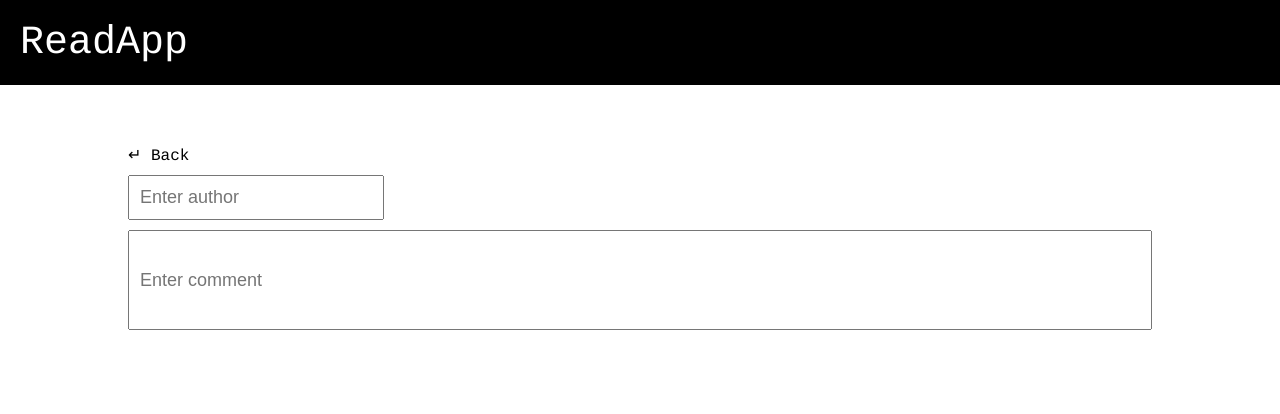
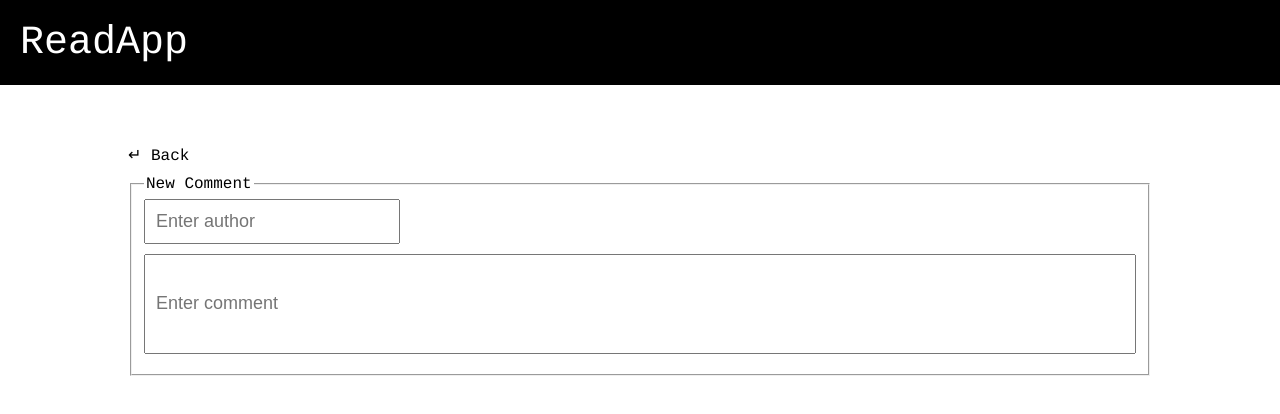
Before and after one commit to fxisco/reactnd-project-readable, a React (Create React App) app: page /1/1 in a window 1280 px wide. Shown: the top 414 px of the page. Built offline with nearby package versions, Linux system fonts and the light colour scheme; no server answers.

Commit message:
feat: delete post

```diff
--- a/src/components/Post.js
+++ b/src/components/Post.js
@@ -12,6 +12,7 @@ const Post = ({
     id,
     isEditing = false,
     showEdit = false,
+    onDelete = () => {},
     onEdit = () => {},
     onSave = () => {},
     onChange = () => {},
@@ -27,7 +28,7 @@ const Post = ({
                 <div className="right">
                     {isEditing && <button className="action action-save" onClick={onSave}>&#10004;</button>}
                     {!isEditing && <button className="action action-edit" onClick={onEdit}>&#x270E;</button>}
-                    {!isEditing && <button className="action action-delete" onClick={() => {}}>X</button>}
+                    {!isEditing && <button className="action action-delete" onClick={onDelete}>X</button>}
                 </div>}
             <Link
                 to={`/${category}/${id}`}
--- a/src/components/PostDetail.js
+++ b/src/components/PostDetail.js
@@ -32,6 +32,7 @@ class PostDetail extends Component {
         this.onCommentEditSave = this.onCommentEditSave.bind(this);
         this.onPostEdit = this.onPostEdit.bind(this);
         this.onPostSave = this.onPostSave.bind(this);
+        this.onPostDelete = this.onPostDelete.bind(this);
         this.onPostChange = this.onPostChange.bind(this);
         this.onPostVote = this.onPostVote.bind(this);
         this.onCommentVote = this.onCommentVote.bind(this);
@@ -49,8 +50,10 @@ class PostDetail extends Component {
         }
     }
 
-    onDeleteComment(id) {
-        this.props.deletePostComment(id);
+    onDeleteComment(commentId) {
+        const { post } = this.props;
+
+        this.props.deletePostComment(post.id, commentId);
     }
 
     onEditComment(id) {
@@ -83,13 +86,12 @@ class PostDetail extends Component {
             parentId: this.props.match.params.id,
         });
 
-        this.onCommentEditSave();
+        this.onCommentEditReset();
     }
 
     onCommentEditSave() {
         const { comments } = this.props;
         const { comment, currentCommentId } = this.state;
-        const currentComment = Object.values(comments).find(item => item.id === currentCommentId);
         const commentUpdate = {
             body: comment,
             timestamp: Date.now(),
@@ -142,6 +144,10 @@ class PostDetail extends Component {
         this.props.voteComment(id, type);
     }
 
+    onPostDelete(id) {
+        this.props.deletePost(id);
+    }
+
     render() {
         const {
             author,
@@ -151,10 +157,18 @@ class PostDetail extends Component {
             isEditingPost
         } = this.state;
 
-        const { comments, post } = this.props;
+        const { comments, match, post } = this.props;
 
         return (
             <div className="container">
+                {post && post.deleted ?
+                    <div>
+                        <h1>Comment deleted</h1>
+                        <p>
+                            <Link to={`/${match.params.category}`} className="back-button">↵ Back</Link>
+                        </p>
+                    </div> :
+                    <div>
                         <div className="row">
                             <Link to={post ? `/${post.category}` : '/'} className="back-button">↵ Back</Link>
                         </div>
@@ -162,6 +176,7 @@ class PostDetail extends Component {
                             <Post {...post}
                                 currentText={currentPostText}
                                 onChange={this.onPostChange}
+                                onDelete={this.onPostDelete.bind(null, post.id)}
                                 onEdit={this.onPostEdit}
                                 onSave={this.onPostSave}
                                 isEditing={isEditingPost}
@@ -171,7 +186,9 @@ class PostDetail extends Component {
                             />
                         }
                         <div className="row">
-                    <input className="comment-author" name="author" onChange={this.onTextChange} value={author} placeholder="Enter author" />
+                            <fieldset>
+                                <legend>{isEditingComment ? 'Edit': 'New'} Comment</legend>
+                                <input className="comment-author" name="author" onChange={this.onTextChange} value={author} placeholder="Enter author" readOnly={isEditingComment} disabled={isEditingComment} />
                                 <input className="comment-input" name="comment" onChange={this.onTextChange} value={comment} placeholder="Enter comment" />
                                 <div className="comment-form-submit">
                                     {isEditingComment && comment &&
@@ -182,6 +199,7 @@ class PostDetail extends Component {
                                     }
                                     {!isEditingComment && author && comment && <button className="comment-submit" onClick={this.onCommentSubmit}>Submit</button>}
                                 </div>
+                            </fieldset>
                         </div>
                         {comments && Object.keys(comments).length > 0 &&
                             <div className="row">
@@ -194,6 +212,8 @@ class PostDetail extends Component {
                                     onEditComment={this.onEditComment}
                                     onVote={this.onCommentVote}
                                 />
+                            </div>
+                        }
                     </div>
                 }
             </div>
--- a/src/components/Posts.js
+++ b/src/components/Posts.js
@@ -19,6 +19,11 @@ const Posts = ({
 
                     return !category || post.category === category;
                 })
+                .filter((id) => {
+                    const post = posts[id];
+
+                    return !post.deleted;
+                })
                 .map((id) => {
                 const post = posts[id];
 
--- a/src/constants/actions.js
+++ b/src/constants/actions.js
@@ -9,6 +9,7 @@ export const mainActions = {
 
 export const postActions = {
     DELETE_POST_SUCCESS: 'DELETE_POST_SUCCESS',
+    DELETE_POST_COMMENT_SUCCESS: 'DELETE_POST_COMMENT_SUCCESS',
     FETCH_POST_SUCCESS: 'FETCH_POST_SUCCESS',
     FETCH_POST_COMMENTS_SUCCESS: 'FETCH_POST_COMMENTS_SUCCESS',
     FETCH_POSTS_SUCCESS: 'FETCH_POSTS_SUCCESS',
--- a/src/helpers/api.js
+++ b/src/helpers/api.js
@@ -77,3 +77,7 @@ export const saveComment = (id, update) => {
 export const putPost = (id, post = {}) => {
     return fetchURL(`${API_URL}/posts/${id}`, { method: PUT, body:{ ...post }});
 };
+
+export const removePost = (id) => {
+    return fetchURL(`${API_URL}/posts/${id}`, { method: DELETE });
+};
--- a/src/reducers/main.js
+++ b/src/reducers/main.js
@@ -6,7 +6,6 @@ const initialState = {
     selectedCategoryIndex: UNDEFINED_CATEGORY,
     posts: {},
     loadingText: 'Loading',
-    postsComments: {}
 };
 
 const main = (state = initialState, action) => {
@@ -53,30 +52,6 @@ const main = (state = initialState, action) => {
             };
         }
 
-        case mainActions.FETCH_POST_SUCCESS: {
-            return {
-                ...state,
-                posts: {
-                    ...state.posts,
-                    [action.post.id]: {
-                        ...action.post
-                    }
-                }
-            };
-        }
-
-        case mainActions.FETCH_POST_COMMENTS_SUCCESS: {
-            return {
-                ...state,
-                postsComments: {
-                    ...state.postsComments,
-                    [action.id]: {
-                        ...action.comments
-                    }
-                }
-            };
-        }
-
         default:
             return state;
     }
--- a/src/reducers/posts.js
+++ b/src/reducers/posts.js
@@ -48,7 +48,11 @@ const posts = (state = initialState, action) => {
                 postsComments: {
                     ...state.postsComments,
                     [action.id]: {
-                        ...action.comments
+                        ...action.comments.reduce((accum, item) => {
+                            accum[item.id] = item;
+
+                            return accum;
+                        }, {})
                     }
                 }
             };
@@ -58,8 +62,8 @@ const posts = (state = initialState, action) => {
             return {
                 ...state,
                 postsDetails: {
-                    ...state.posts,
-                    [action.post.id]: {
+                    ...state.postsDetails,
+                    [action.id]: {
                         ...action.post
                     }
                 }
@@ -79,6 +83,22 @@ const posts = (state = initialState, action) => {
             };
         }
 
+        case postActions.DELETE_POST_COMMENT_SUCCESS: {
+            const postsComments = { ...state.postsComments[action.postId] };
+
+            delete postsComments[action.commentId];
+
+            return {
+                ...state,
+                postsComments: {
+                    ...state.postsComments,
+                    [action.postId]: {
+                        ...postsComments
+                    }
+                }
+            };
+        }
+
         case postActions.POST_COMMENT_SUCCESS: {
             return {
                 ...state,
@@ -86,7 +106,7 @@ const posts = (state = initialState, action) => {
                     ...state.postsComments,
                     [action.comment.parentId] : {
                         ...state.postsComments[action.comment.parentId],
-                        [Object.keys(state.postsComments[action.comment.parentId]).length + 1]: {
+                        [action.comment.id]: {
                             ...action.comment
                         }
                     }
@@ -95,19 +115,13 @@ const posts = (state = initialState, action) => {
         }
 
         case postActions.POST_COMMENT_EDIT_SUCCESS: {
-            const index = Object.keys(state.postsComments[action.comment.parentId]).find((index) => {
-                const comment  = state.postsComments[action.comment.parentId][index];
-
-                return comment.id === action.comment.id;
-            });
-
             return {
                 ...state,
                 postsComments: {
                     ...state.postsComments,
                     [action.comment.parentId] : {
                         ...state.postsComments[action.comment.parentId],
-                        [index]: {
+                        [action.comment.id]: {
                             ...action.comment
                         },
                     }
```
Also changed, not shown: src/actions/posts.js (+28 -9 lines). Lines whose indentation alone changed are shown as unchanged.
